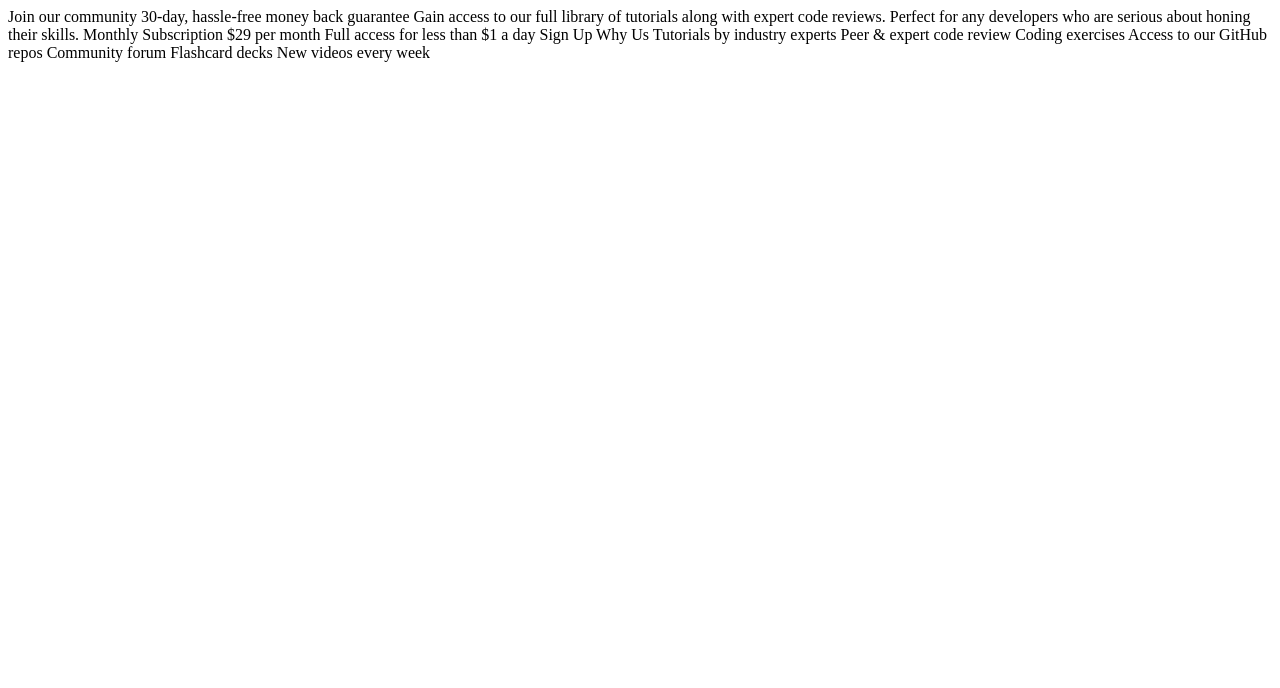
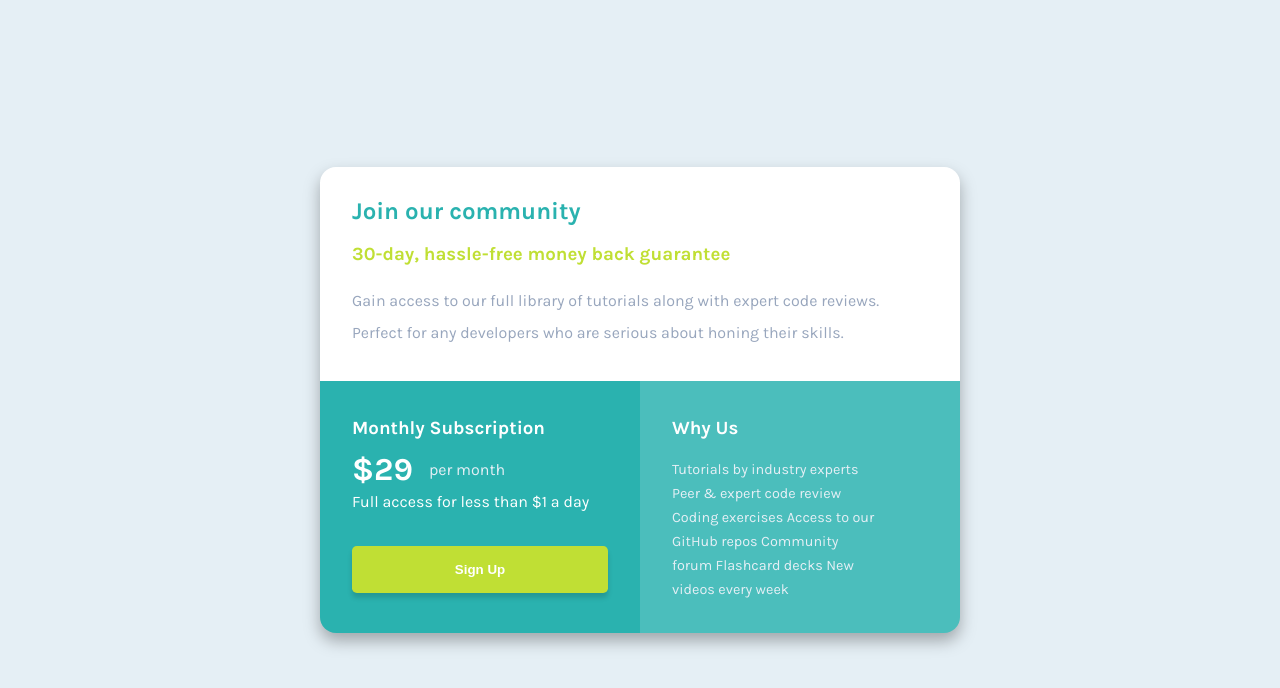
Before and after one commit to prebens-kodehode/SinglePriceGridComponent, a plain HTML site: page index.html in a window 1280 px wide. Drawn offline with Linux system fonts and the light colour scheme.

Commit message:
fixed a lot of stuff

```diff
--- a/index.html
+++ b/index.html
@@ -3,7 +3,13 @@
   <head>
     <meta charset="UTF-8" />
     <meta name="viewport" content="width=device-width, initial-scale=1.0" />
-    <!-- displays site properly based on user's device -->
+    <link rel="stylesheet" href="style.css" />
+    <link rel="preconnect" href="https://fonts.googleapis.com" />
+    <link rel="preconnect" href="https://fonts.gstatic.com" crossorigin />
+    <link
+      href="https://fonts.googleapis.com/css2?family=Karla:wght@400;700&display=swap"
+      rel="stylesheet"
+    />
 
     <link
       rel="icon"
@@ -15,12 +21,36 @@
     <title>Frontend Mentor | Single Price Grid Component</title>
   </head>
   <body>
-    Join our community 30-day, hassle-free money back guarantee Gain access to
-    our full library of tutorials along with expert code reviews. Perfect for
-    any developers who are serious about honing their skills. Monthly
-    Subscription &dollar;29 per month Full access for less than &dollar;1 a day
-    Sign Up Why Us Tutorials by industry experts Peer &amp; expert code review
-    Coding exercises Access to our GitHub repos Community forum Flashcard decks
-    New videos every week
+    <main>
+      <header>
+        <h1>Join our community</h1>
+        <h3>30-day, hassle-free money back guarantee</h3>
+        <p>
+          Gain access to our full library of tutorials along with expert code
+          reviews. Perfect for any developers who are serious about honing their
+          skills.
+        </p>
+      </header>
+      <section class="subscription">
+        <div>
+          <h3>Monthly Subscription</h3>
+          <div class="price">
+            <h1>&dollar;29</h1>
+            <p>per month</p>
+          </div>
+          <p>Full access for less than &dollar;1 a day</p>
+        </div>
+
+        <button>Sign Up</button>
+      </section>
+      <section class="about">
+        <h3>Why Us</h3>
+        <p>
+          Tutorials by industry experts Peer &amp; expert code review Coding
+          exercises Access to our GitHub repos Community forum Flashcard decks
+          New videos every week
+        </p>
+      </section>
+    </main>
   </body>
 </html>
--- /dev/null
+++ b/style.css
@@ -0,0 +1,130 @@
+:root {
+  --header-color: hsl(179, 62%, 43%);
+  --header-background: hsl(0, 0%, 100%);
+  --why-color: hsl(179, 47%, 52%);
+  --button-color: hsl(71, 73%, 54%);
+  --paragraph-color: hsl(204, 43%, 93%);
+  --paragraph-color-dark: hsl(218, 22%, 67%);
+}
+
+body {
+  display: flex;
+  justify-content: center;
+  align-items: center;
+  min-height: 100svh;
+  width: 100svw;
+  background: var(--paragraph-color);
+  font-family: "Karla", sans-serif;
+  line-height: 1.5rem;
+  margin: 0;
+}
+
+h1 {
+  color: var(--header-color);
+  font-size: 1.5rem;
+}
+
+main {
+  display: grid;
+  max-width: 40rem;
+  grid-template-columns: repeat(2, 1fr);
+  -webkit-filter: drop-shadow(0 0.5rem 0.5rem hsla(0, 0%, 0%, 0.3));
+  margin: 2rem 0;
+}
+
+header {
+  grid-column: 1 / 3;
+  background: var(--header-background);
+  border-radius: 1rem 1rem 0 0;
+}
+
+button {
+  background: var(--button-color);
+  font-weight: 700;
+  border: none;
+  border-radius: 0.3rem;
+  padding: 1rem;
+  margin-bottom: 1rem;
+  box-shadow: 0 0.3rem 0.3rem hsla(0, 0%, 0%, 0.15);
+}
+
+.subscription {
+  display: flex;
+  flex-direction: column;
+  background: var(--header-color);
+  border-radius: 0 0 0 1rem;
+  gap: 1.5rem;
+}
+
+.price {
+  display: flex;
+  align-items: center;
+  gap: 1rem;
+}
+
+.about {
+  background: var(--why-color);
+  border-radius: 0 0 1rem 0;
+}
+
+header h3 {
+  color: var(--button-color);
+}
+
+header p {
+  color: var(--paragraph-color-dark);
+  line-height: 2rem;
+}
+
+h3,
+button,
+.subscription h1,
+.subscription p {
+  color: var(--header-background);
+}
+
+.subscription h1,
+.subscription p {
+  margin: 0 0 0.5rem;
+}
+
+.subscription h1 {
+  font-size: 2rem;
+}
+
+p,
+.price p {
+  color: var(--paragraph-color);
+}
+
+.about p {
+  max-width: 13rem;
+  font-size: 0.9rem;
+}
+
+header,
+.subscription,
+.about {
+  padding: 1rem 2rem;
+}
+
+
+/* I set the media width to 450px because I think 375px squishes the content too much
+before it switches to vertical view */
+@media only screen and (max-width: 450px) {
+  main {
+    grid-template-columns: 1fr;
+    max-width: 20rem;
+  }
+  header {
+    grid-column: 1;
+  }
+
+  .subscription {
+    border-radius: 0;
+  }
+
+  .about {
+    border-radius: 0 0 1rem 1rem;
+  }
+}
```
